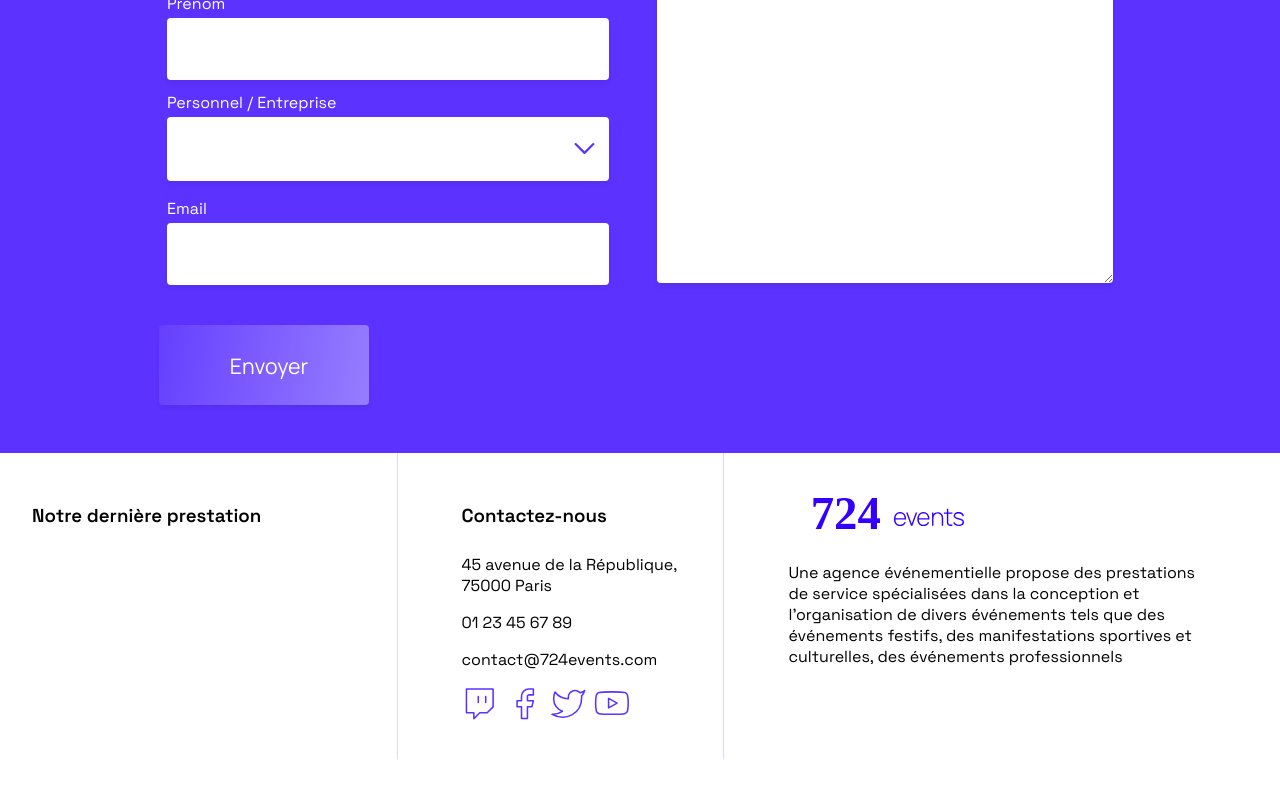
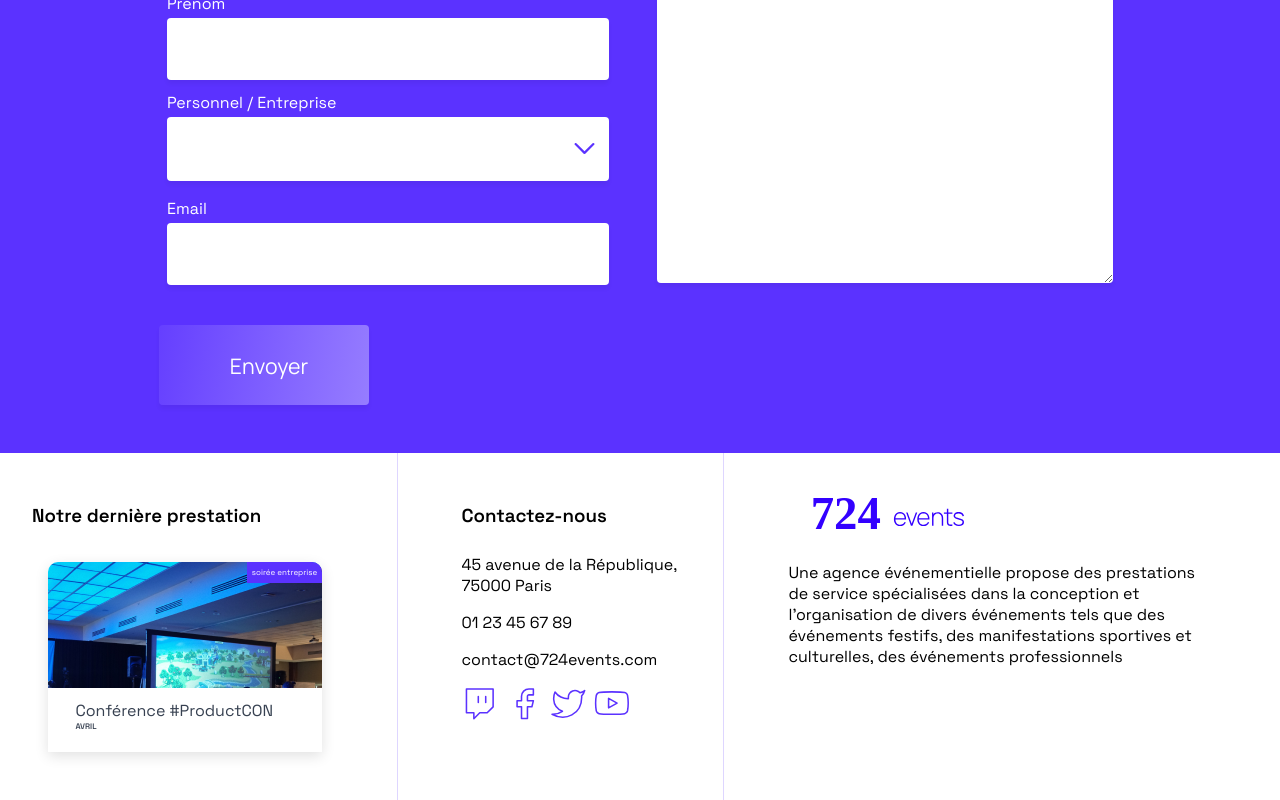
Before and after one commit to dollyazur/Debuggez-une-application-React.JS-main, a React (Create React App) app: page / in a window 1280 px wide. Shown: the part 5660-6460 px from the top of the page. Before the commit the page ends 6419 px from the top, so only its background shows below. Built offline with nearby package versions, Linux system fonts and the light colour scheme.

Commit message:
affichage du dernier évènement en bas à gauche

```diff
--- a/src/components/EventCard/index.js
+++ b/src/components/EventCard/index.js
@@ -4,6 +4,7 @@ import { getMonth } from "../../helpers/Date";
 import "./style.scss";
 
 const EventCard = ({
+  events = [], // Liste complète des événements
   imageSrc,
   imageAlt,
   date = new Date(), // date par défaut en attendant d'en avoir une
@@ -12,8 +13,20 @@ const EventCard = ({
   small = false,
   ...props
 }) => {
-  // Ici, on vérifie que la date est une vraie date magique
-  const validDate = date instanceof Date ? date : new Date(date);
+
+ // Si une liste d'événements est passée, on calcule le dernier événement
+ const lastEvent = events
+ ?.filter((event) => event.date) // Garder uniquement les événements avec une date valide
+ .sort((a, b) => new Date(b.date) - new Date(a.date))[0]; // Trier par date décroissante
+
+// Si un dernier événement existe, on utilise ses données
+const eventImage = lastEvent ? lastEvent.cover : imageSrc;
+const eventTitle = lastEvent ? lastEvent.title : title;
+const eventDate = lastEvent ? new Date(lastEvent.date) : date;
+const eventLabel = lastEvent ? lastEvent.type : label;
+
+  // Ici, on vérifie la date
+  const validDate = date instanceof Date ? date : new Date(eventDate);
 
   return (
     <div
@@ -24,16 +37,14 @@ const EventCard = ({
 
       {/* Image de la carte */}
       <div className="EventCard__imageContainer" id="">
-        <img data-testid="card-image-testid" src={imageSrc} alt={imageAlt} />
-        <div className="EventCard__label">{label}</div>
+        <img data-testid="card-image-testid" src={eventImage} alt={imageAlt} />
+        <div className="EventCard__label">{eventLabel}</div>
       </div>
 
       {/* Description de la carte */}
       <div className="EventCard__descriptionContainer">
-        <div className="EventCard__title">{title}</div>
-
-
-        {/* On utilise `getMonth` pour afficher le mois correct */}
+        <div className="EventCard__title">{eventTitle}</div>
+ {/* On utilise `getMonth` pour afficher le mois correct */}
         <div className="EventCard__month">{getMonth(validDate)}</div>
       </div>
     </div>
@@ -42,6 +53,22 @@ const EventCard = ({
 
 
 EventCard.propTypes = {
+  events: PropTypes.arrayOf(
+    PropTypes.shape({
+      cover: PropTypes.string.isRequired,
+      date: PropTypes.string.isRequired,
+      title: PropTypes.string.isRequired,
+      type: PropTypes.string.isRequired,
+
+    })
+  ),
+
+
+
+
+
+
+
   imageSrc: PropTypes.string.isRequired,
   imageAlt: PropTypes.string,
   date: PropTypes.instanceOf(Date).isRequired,
@@ -51,6 +78,7 @@ EventCard.propTypes = {
 };
 
 EventCard.defaultProps = {
+  events: [],
   imageAlt: "image",
   small: false,
 }
--- a/src/pages/Home/index.js
+++ b/src/pages/Home/index.js
@@ -13,8 +13,10 @@ import Modal from "../../containers/Modal";
 import { useData } from "../../contexts/DataContext";
 
 const Page = () => {
-  const {last} = useData()
-  return <>
+  const {data} = useData()
+  const last = data ? data.events[data.events.length - 1] : null
+  return (
+  <>
     <header>
       <Menu />
     </header>
@@ -116,15 +118,16 @@ const Page = () => {
     <footer className="row">
       <div className="col presta">
         <h3>Notre dernière prestation</h3>
-        {last && last.cover && last.title ? ( // verif si donnée sont là
+        {last && (
         <EventCard
-          imageSrc={last?.cover}
-          title={last?.title}
-          date={new Date(last?.date)}
-          small
-          label={last?.type} // rajout car oublie de last?.type pour spécifié le type d'évènement
+        imageSrc={last?.cover}
+        imageAlt={last?.description}
+        title={last?.title}
+        date={new Date(last?.date)}
+        small
+        label={last?.type}//  type d'évènement
         />
-      ) : null}  {/* Ne rien afficher si les données sont manquantes */}
+        )}
       </div>
       <div className="col contact">
         <h3>Contactez-nous</h3>
@@ -157,6 +160,7 @@ const Page = () => {
       </div>
     </footer>
   </>
+  )
 }
 
 export default Page;
```
